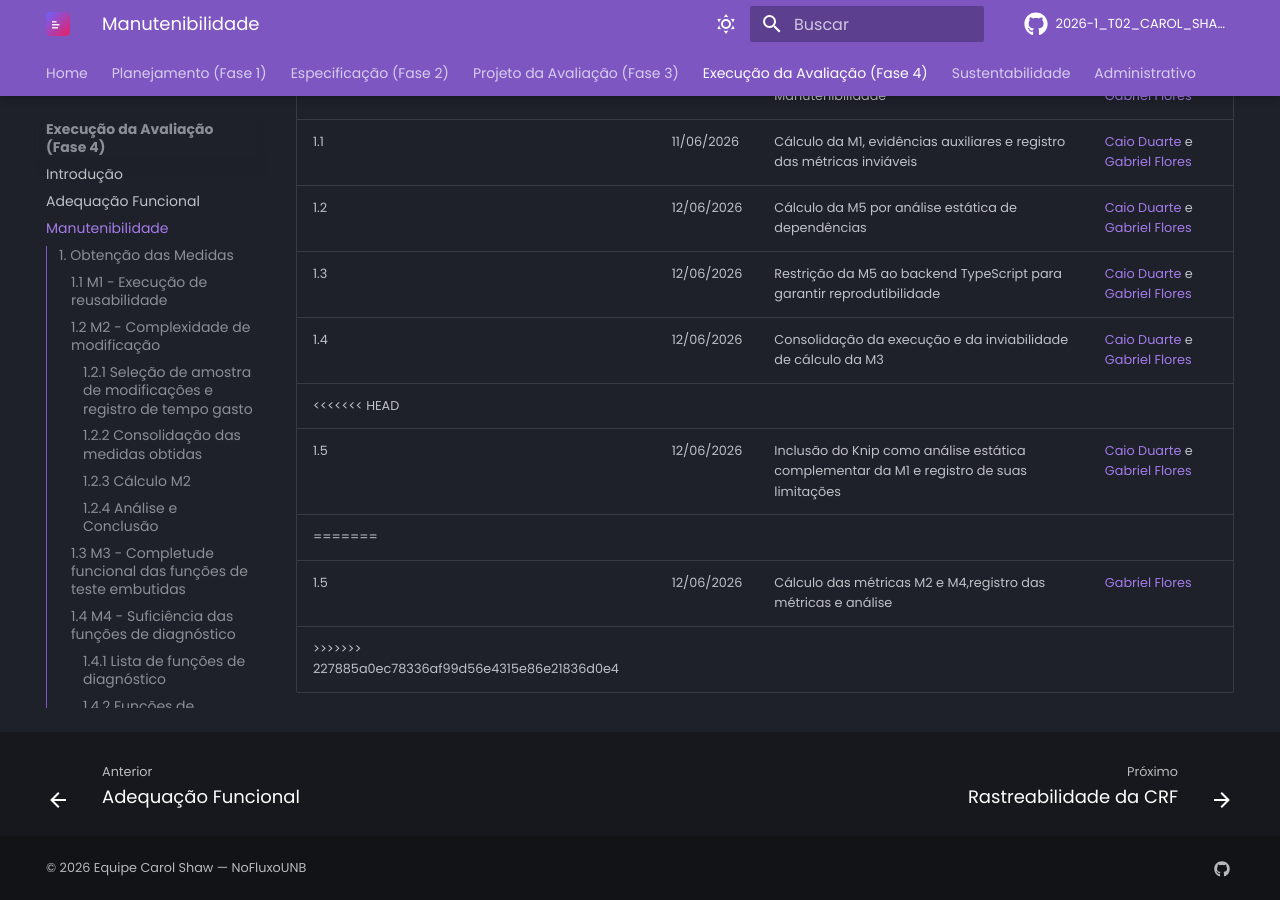
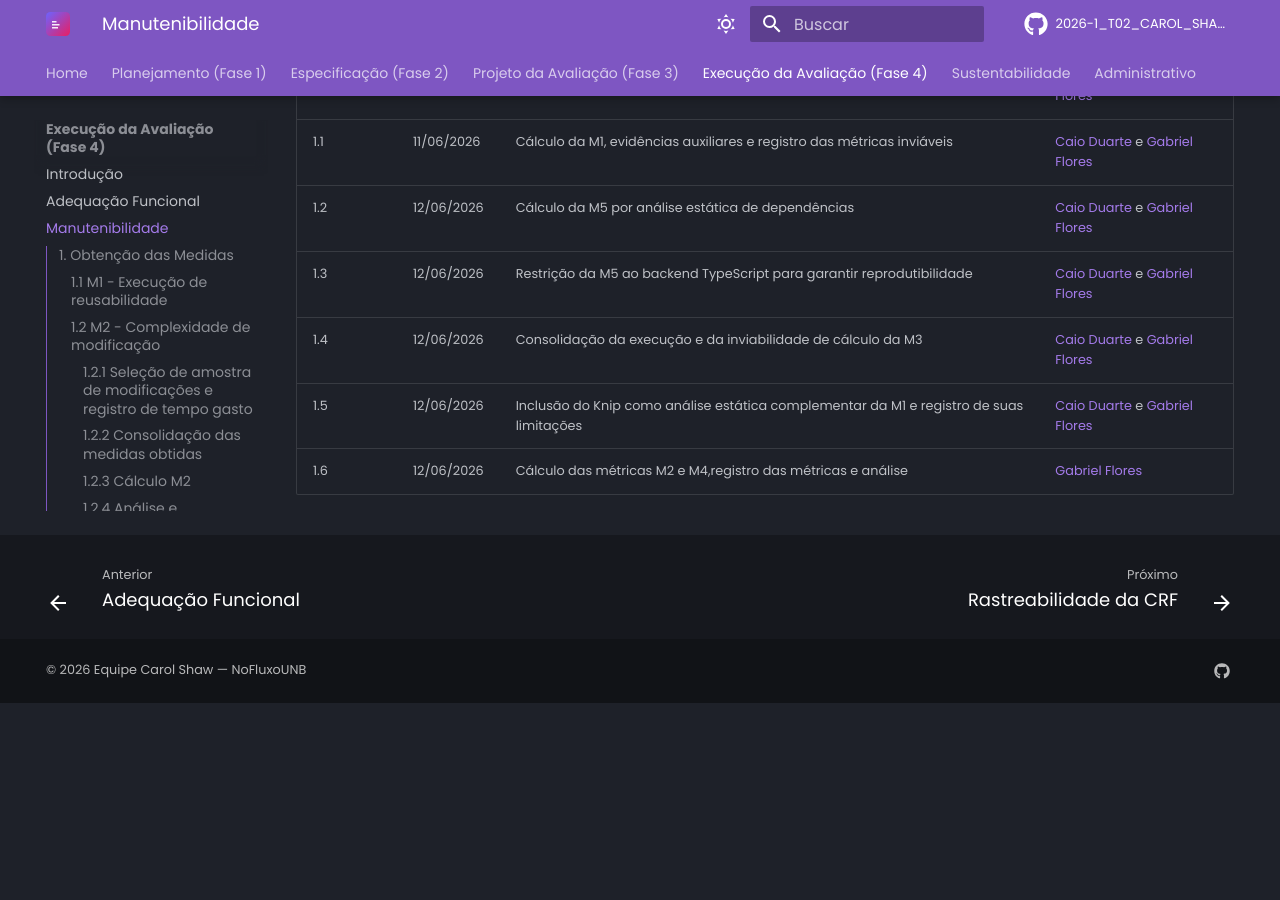
Before and after one commit to FCTE-Qualidade-de-Software-1/2026-1_T02_CAROL_SHAW, an MkDocs documentation site: the page built from docs/fase4/manutenibilidade.md, in a window 1280 px wide and 900 px high, scrolled down 8522 px. Built offline with MkDocs 1.6.1 and Material for MkDocs 9.7.7, drawn with Linux system fonts in a browser that asks for light colours; comment, search, counter and statistics services are not loaded; after the commit the page ends 9225 px from its top, so only the background shows below that.

Commit message:
docs: conserta histórico de versões de manutenabilidade

```diff
--- a/docs/fase4/manutenibilidade.md
+++ b/docs/fase4/manutenibilidade.md
@@ -262,8 +262,5 @@ As ações fundamentadas pelas evidências são:
 | 1.2 | 12/06/2026 | Cálculo da M5 por análise estática de dependências | [Caio Duarte](https://github.com/caioduart3) e [Gabriel Flores](https://github.com/Gabrielfcoelho) |
 | 1.3 | 12/06/2026 | Restrição da M5 ao backend TypeScript para garantir reprodutibilidade | [Caio Duarte](https://github.com/caioduart3) e [Gabriel Flores](https://github.com/Gabrielfcoelho) |
 | 1.4 | 12/06/2026 | Consolidação da execução e da inviabilidade de cálculo da M3 | [Caio Duarte](https://github.com/caioduart3) e [Gabriel Flores](https://github.com/Gabrielfcoelho) |
-<<<<<<< HEAD
 | 1.5 | 12/06/2026 | Inclusão do Knip como análise estática complementar da M1 e registro de suas limitações | [Caio Duarte](https://github.com/caioduart3) e [Gabriel Flores](https://github.com/Gabrielfcoelho) |
-=======
-| 1.5 | 12/06/2026 | Cálculo das métricas M2 e M4,registro das métricas e análise | [Gabriel Flores](https://github.com/Gabrielfcoelho) |
->>>>>>> 227885a0ec78336af99d56e4315e86e21836d0e4
+| 1.6 | 12/06/2026 | Cálculo das métricas M2 e M4,registro das métricas e análise | [Gabriel Flores](https://github.com/Gabrielfcoelho) |
```
